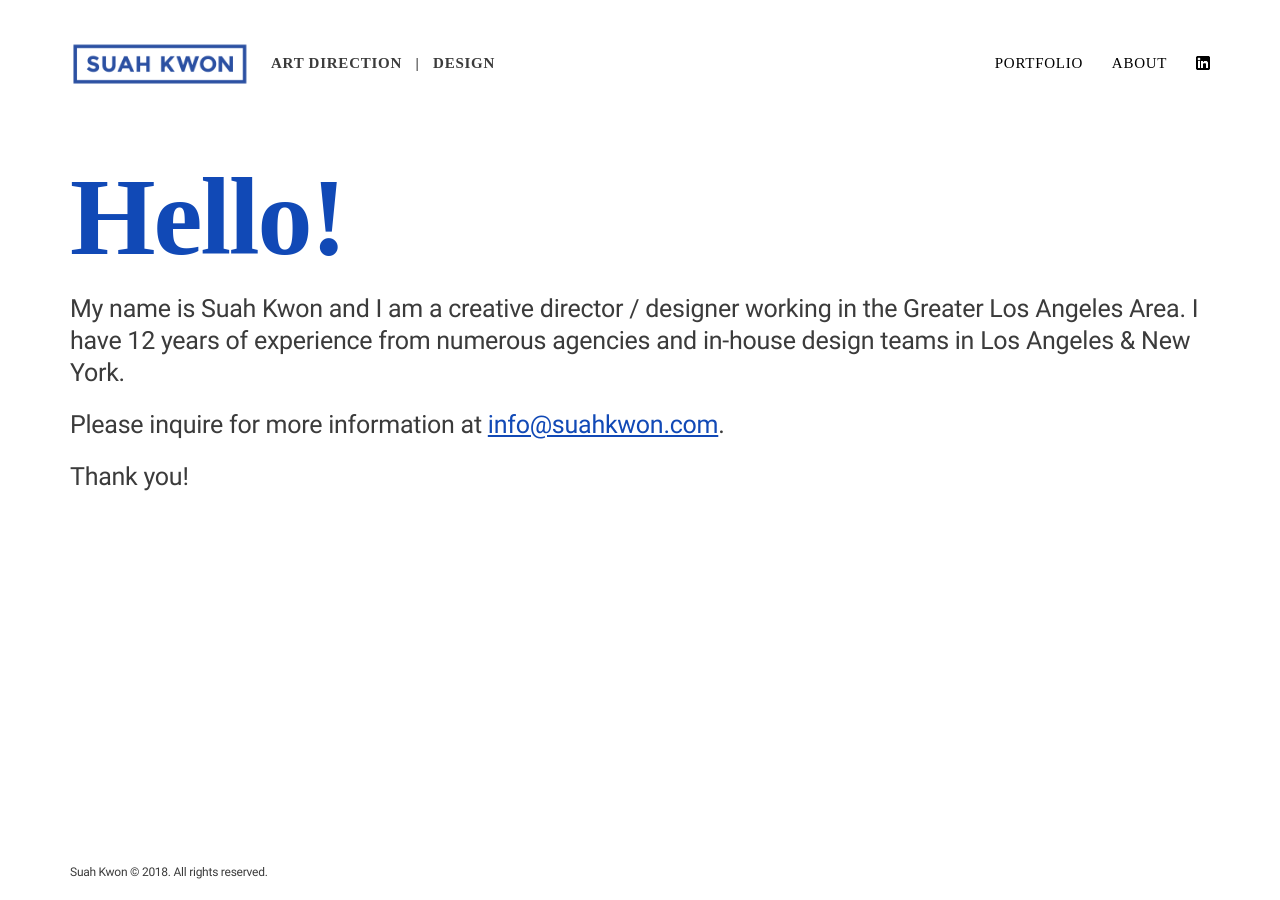
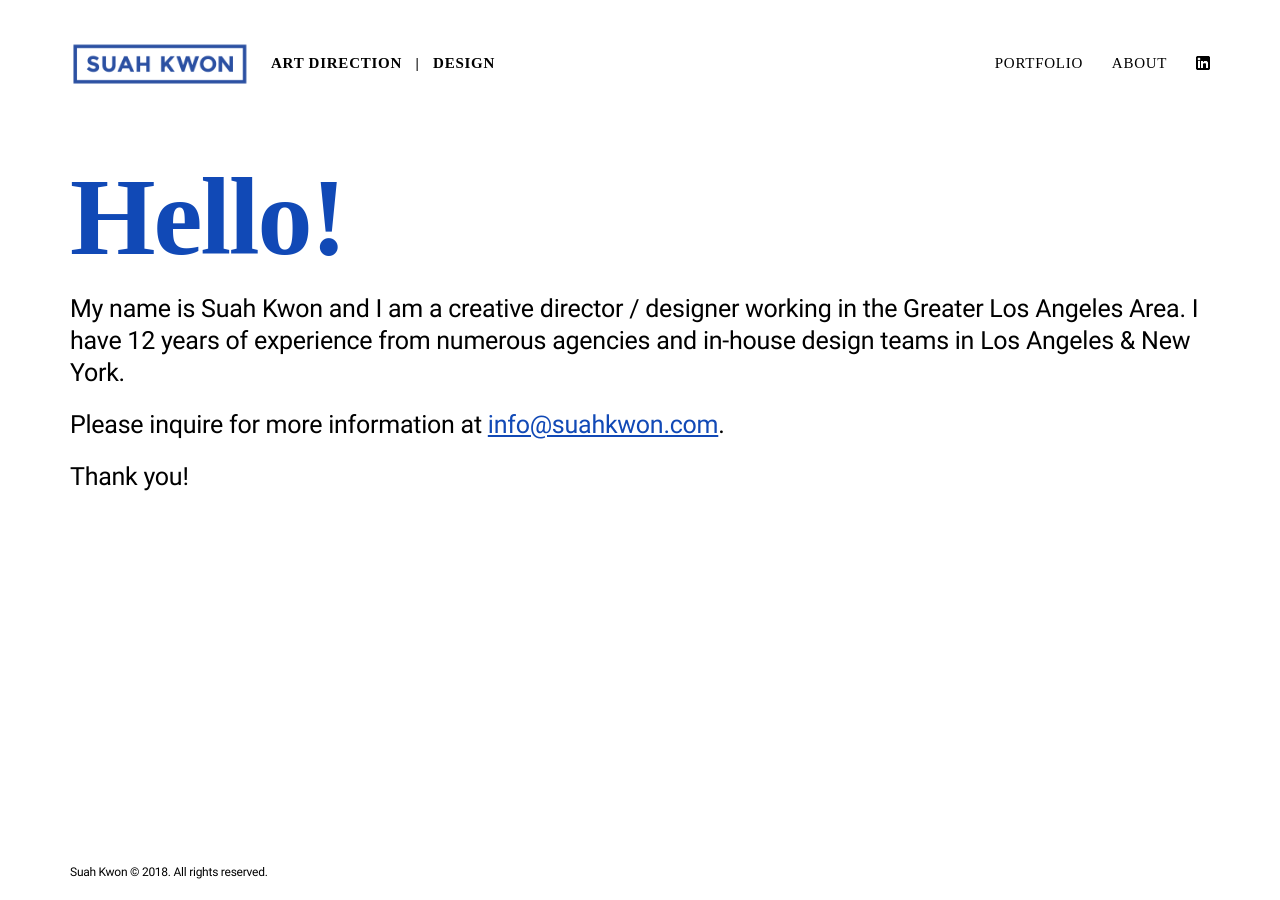
Before and after one commit to iameugenejo/suahkown.com, a Jekyll site: the page built from about.html, in a window 1280 px wide. Built offline with Jekyll 4.4.1, drawn with Linux system fonts in a browser that asks for light colours; some web fonts are replaced.

Commit message:
font color to black

```diff
--- a/css/main.css
+++ b/css/main.css
@@ -26,7 +26,7 @@
         line-height: 25px;
         margin-top: 75px;
         width: 100%;
-        background-color: #3b3b3b
+        background-color: #000;
     }
     .menu-wrapper header nav ul {
         display: none
@@ -75,7 +75,7 @@
 /*----------------------*/
 .dark-text,
 body {
-    color: #3b3b3b
+    color: #000;
 }
 
 .no-gutter>[class*=col],
@@ -222,7 +222,7 @@ hr {
 
 .heading-title h2 {
     font-size: 18px;
-    color: #3B3B3B;
+    color: #000;
     letter-spacing: 5px
 }
 
```
